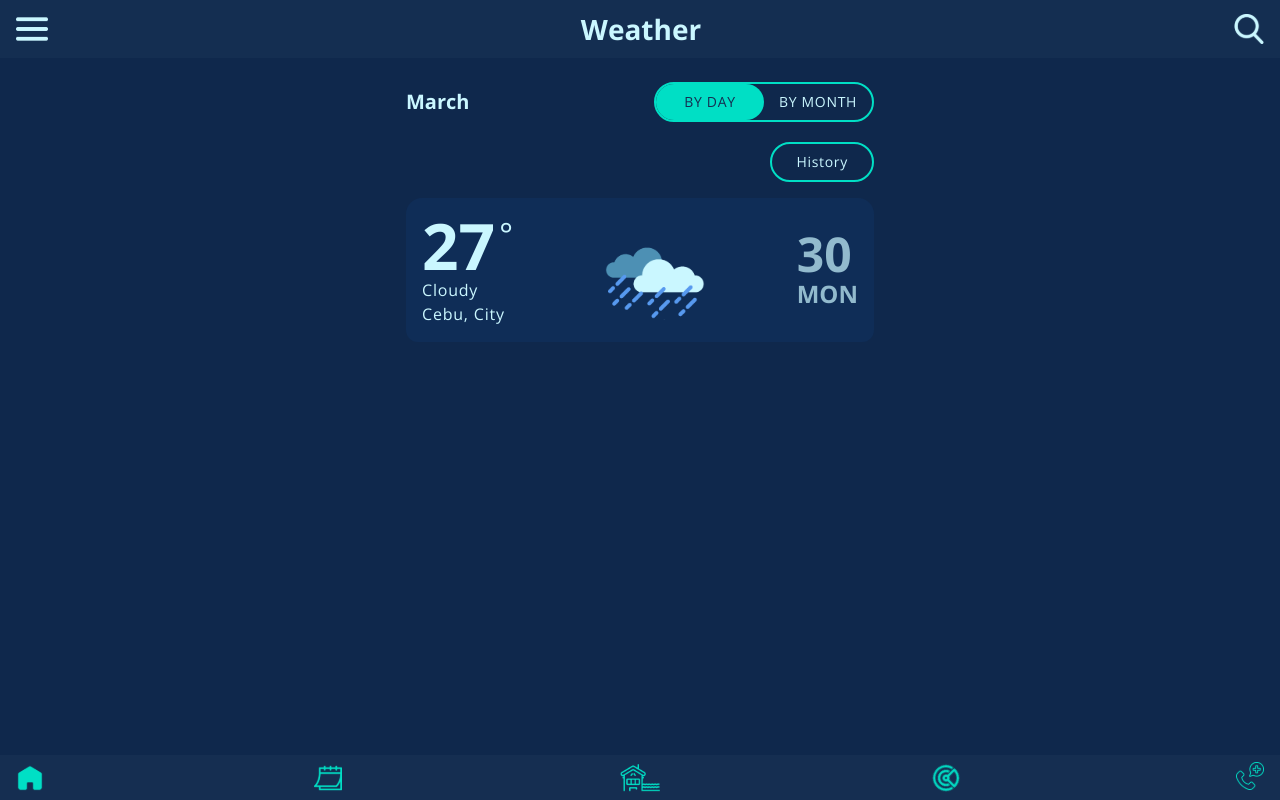
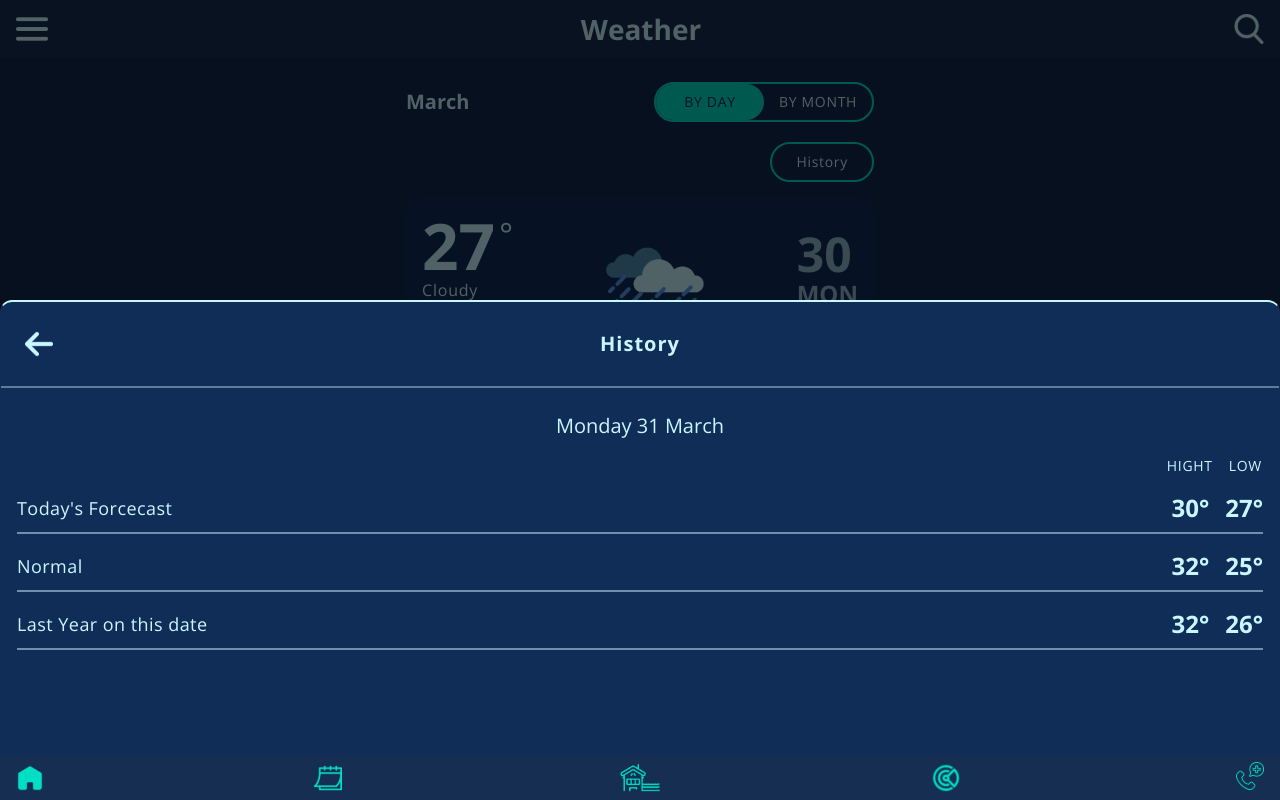
Before and after one commit to 01mehran/react-weather-app, a React (Vite) app: page /dailyWeather in a window 1280 px wide. Both pictures are taken after a click on the button "History". Built offline with nearby package versions, Linux system fonts and the light colour scheme.

Commit message:
feat(history modal): add history modal layout and styles

```diff
--- a/src/components/Footer.jsx
+++ b/src/components/Footer.jsx
@@ -3,7 +3,7 @@ import { useImages } from "@images/useImages";
 
 export const Footer = () => {
   return (
-    <footer className="fixed bottom-0 px-4 left-0 right-0  bg-navy-dark flex justify-between items-center">
+    <footer className="fixed bottom-0 px-4 left-0 right-0  bg-navy-dark flex justify-between items-center z-30">
       <img src={useImages.home} alt="homeIcon" className=" cursor-pointer" />
       <img
         src={useImages.calendar}
--- /dev/null
+++ b/src/components/HistoryWeatherModal.jsx
@@ -0,0 +1,66 @@
+import { useImages } from "@images/useImages";
+export const HistoryWeatherModal = ({ isHistoryOpen, toggleHistoryModal }) => {
+  return (
+    <>
+      <div
+        onClick={toggleHistoryModal}
+        className={`fixed inset-0 z-10 bg-black/60 transition-transform duration-200 ${isHistoryOpen ? "block" : "hidden"}`}
+      ></div>
+
+      <section
+        className={`bg-navy-light-2 border-t-lightBlue fixed bottom-0 left-0 z-20 h-[500px] w-full transform rounded-t-xl border border-t-2 border-transparent transition-transform duration-500 ease-in-out ${isHistoryOpen ? "translate-y-auto" : "translate-y-[500px]"}`}
+      >
+        <header className="border-b-lightBlue/40 relative border-b-2 px-6 py-7">
+          <img
+            src={useImages.arrow}
+            alt="arrowIcon"
+            className="w-7 cursor-pointer"
+            onClick={toggleHistoryModal}
+          />
+          <p className="text-lightBlue absolute top-1/2 left-1/2 -translate-1/2 transform text-xl font-bold tracking-wider">
+            History
+          </p>
+        </header>
+
+        <main className="px-4 py-6">
+          <h2 className="text-lightBlue text-center text-xl font-normal">
+            Monday 31 March
+          </h2>
+          <div className="mt-4">
+            <div className="text-lightBlue flex items-center justify-end gap-4 px-px font-extralight">
+              <span className="text-sm tracking-wider">HIGHT</span>
+              <span className="text-sm tracking-wider">LOW</span>
+            </div>
+            <div className="text-lightBlue mt-2 flex flex-col gap-2">
+              <article className="border-b-lightBlue/50 flex items-center justify-between border-b-2 py-2">
+                <p className="text-lg font-normal tracking-wide">
+                  Today's Forcecast
+                </p>
+                <div className="flex items-center gap-4">
+                  <span className="text-2xl font-bold">30°</span>
+                  <span className="text-2xl font-bold">27°</span>
+                </div>
+              </article>
+              <article className="border-b-lightBlue/50 flex items-center justify-between border-b-2 py-2">
+                <p className="text-lg font-normal tracking-wide">Normal</p>
+                <div className="flex items-center gap-4">
+                  <span className="text-2xl font-bold">32°</span>
+                  <span className="text-2xl font-bold">25°</span>
+                </div>
+              </article>
+              <article className="border-b-lightBlue/50 flex items-center justify-between border-b-2 py-2">
+                <p className="text-lg font-normal tracking-wide">
+                  Last Year on this date
+                </p>
+                <div className="flex items-center gap-4">
+                  <span className="text-2xl font-bold">32°</span>
+                  <span className="text-2xl font-bold">26°</span>
+                </div>
+              </article>
+            </div>
+          </div>
+        </main>
+      </section>
+    </>
+  );
+};
--- a/src/pages/DailyWeather.jsx
+++ b/src/pages/DailyWeather.jsx
@@ -1,11 +1,21 @@
+// Libraries;
+import { useState } from "react";
+
 // Components;
 import { Header } from "@/components/Header";
 import { Footer } from "@/components/Footer";
+import { HistoryWeatherModal } from "@components/HistoryWeatherModal";
 
 // Image;
 import { useImages } from "@images/useImages";
 
 export const DailyWeather = () => {
+  const [isHistoryOpen, setIshistoryOpen] = useState(false);
+
+  const toggleHistoryModal = () => {
+    setIshistoryOpen((his) => !his);
+  };
+
   return (
     <section className="bg-navy flex h-dvh flex-col overflow-hidden">
       <Header />
@@ -29,7 +39,10 @@ export const DailyWeather = () => {
         <section className="flex flex-col gap-4">
           {/* History button */}
           <div>
-            <button className="border-blue small:text-sm text-lightBlue float-right w-fit cursor-pointer rounded-full border-2 px-6 py-2 text-right text-[4vw] font-normal tracking-wider">
+            <button
+              onClick={toggleHistoryModal}
+              className="border-blue small:text-sm text-lightBlue float-right w-fit cursor-pointer rounded-full border-2 px-6 py-2 text-right text-[4vw] font-normal tracking-wider"
+            >
               History
             </button>
           </div>
@@ -71,6 +84,11 @@ export const DailyWeather = () => {
         </section>
       </main>
       <Footer />
+
+      <HistoryWeatherModal
+        isHistoryOpen={isHistoryOpen}
+        toggleHistoryModal={toggleHistoryModal}
+      />
     </section>
   );
 };
```
